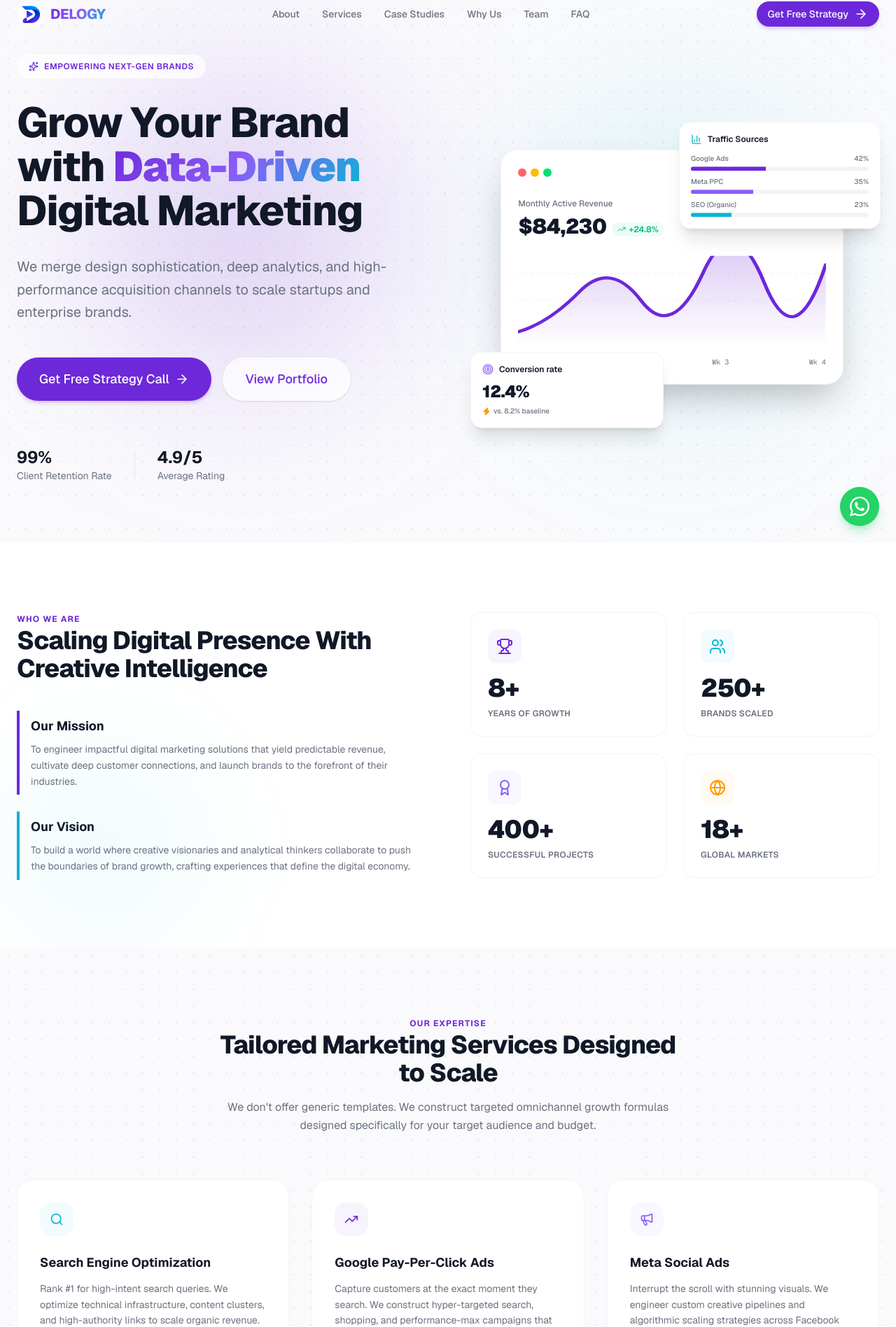
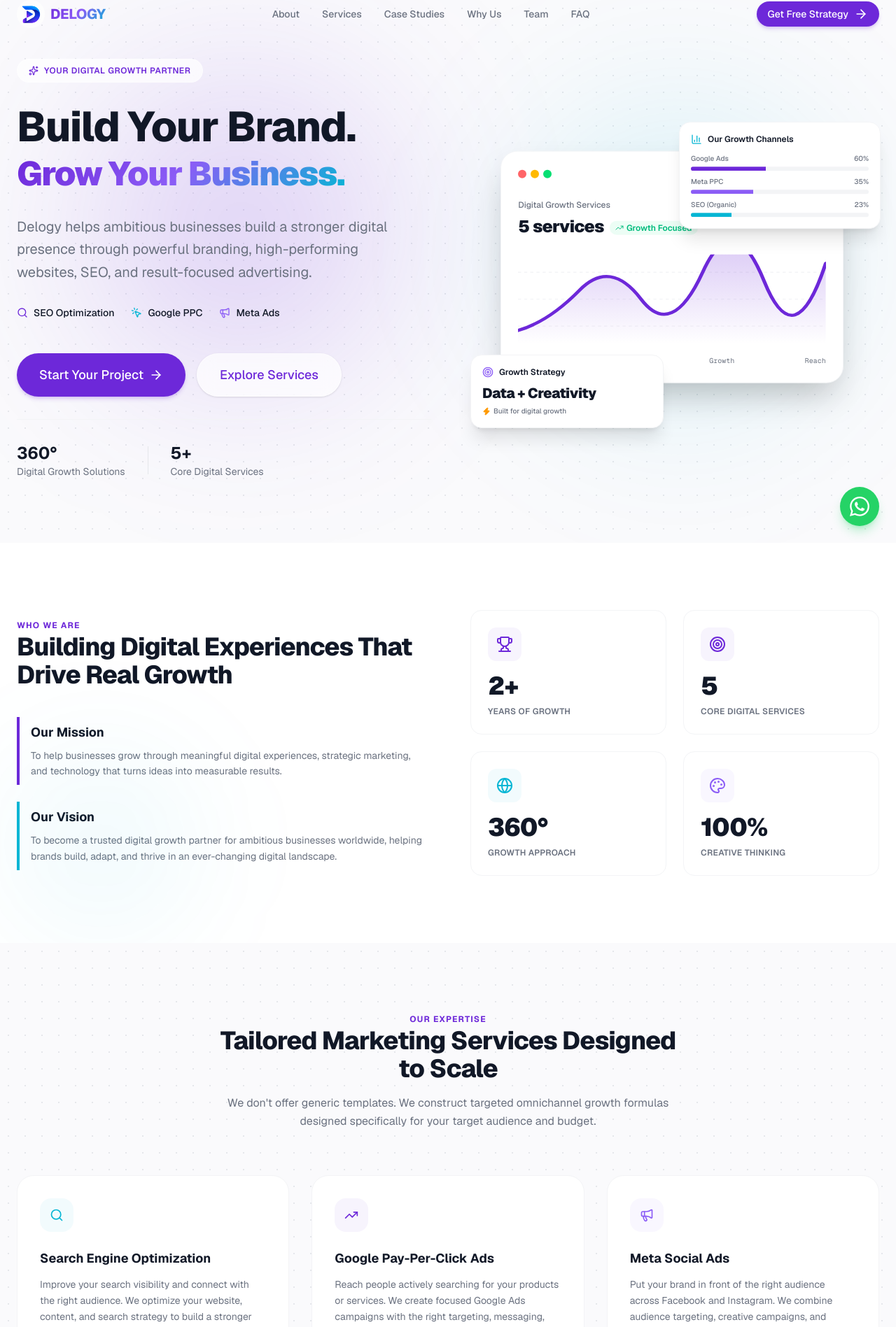
Before and after one commit to tanushka2811/Delogy, a Next.js app: page / in a window 1280 px wide. Shown: the part 24-1921 px from the top of the page at 70% size. Built offline with nearby package versions, Linux system fonts and the light colour scheme.

Commit message:
edit home,about page

```diff
--- a/src/components/sections/About.tsx
+++ b/src/components/sections/About.tsx
@@ -2,41 +2,41 @@
 
 import React from "react";
 import { motion } from "framer-motion";
-import { Globe, Users, Trophy, Award } from "lucide-react";
+import {  Trophy, Award, Target, Palette, Globe } from "lucide-react";
 import AnimatedCounter from "../ui/AnimatedCounter";
 
 const STATS = [
   {
     id: "years",
-    target: 8,
+    target: 2,
     suffix: "+",
     label: "Years of Growth",
     icon: Trophy,
     color: "text-primary bg-primary/5",
   },
   {
-    id: "clients",
-    target: 250,
-    suffix: "+",
-    label: "Brands Scaled",
-    icon: Users,
+    id: "services",
+    target: 5,
+    suffix: "",
+    label: "Core Digital Services",
+    icon: Target,
+    color: "text-primary bg-primary/5",
+  },
+   {
+    id: "marketing",
+    target: 360,
+    suffix: "°",
+    label: "Growth Approach",
+    icon: Globe,
     color: "text-accent bg-accent/5",
   },
-  {
-    id: "projects",
-    target: 400,
-    suffix: "+",
-    label: "Successful Projects",
-    icon: Award,
+   {
+    id: "creative",
+    target: 100,
+    suffix: "%",
+    label: "Creative Thinking",
+    icon: Palette,
     color: "text-secondary bg-secondary/5",
-  },
-  {
-    id: "countries",
-    target: 18,
-    suffix: "+",
-    label: "Global Markets",
-    icon: Globe,
-    color: "text-amber-500 bg-amber-500/5",
   },
 ];
 
@@ -61,22 +61,27 @@ export default function About() {
               Who We Are
             </span>
             <h2 className="text-3xl sm:text-4xl font-extrabold text-bg-dark tracking-tight">
-              Scaling Digital Presence With Creative Intelligence
+             Building Digital Experiences That Drive Real Growth
             </h2>
+
           </div>
 
           <div className="space-y-6">
             <div className="border-l-4 border-primary pl-4 py-2">
               <h3 className="font-bold text-lg text-bg-dark mb-2">Our Mission</h3>
               <p className="text-muted text-sm leading-relaxed">
-                To engineer impactful digital marketing solutions that yield predictable revenue, cultivate deep customer connections, and launch brands to the forefront of their industries.
+               To help businesses grow through meaningful digital experiences,
+                strategic marketing, and technology that turns ideas into
+                measurable results.
               </p>
             </div>
 
             <div className="border-l-4 border-accent pl-4 py-2">
               <h3 className="font-bold text-lg text-bg-dark mb-2">Our Vision</h3>
               <p className="text-muted text-sm leading-relaxed">
-                To build a world where creative visionaries and analytical thinkers collaborate to push the boundaries of brand growth, crafting experiences that define the digital economy.
+                To become a trusted digital growth partner for ambitious
+                businesses worldwide, helping brands build, adapt, and thrive
+                in an ever-changing digital landscape.
               </p>
             </div>
           </div>
--- a/src/components/sections/Hero.tsx
+++ b/src/components/sections/Hero.tsx
@@ -2,7 +2,7 @@
 
 import React from "react";
 import { motion, useScroll, useTransform } from "framer-motion";
-import { ArrowRight, BarChart3, TrendingUp, Sparkles, Target, Zap } from "lucide-react";
+import { ArrowRight, BarChart3, TrendingUp, Sparkles, Target, Zap, Megaphone, MousePointerClick, Search } from "lucide-react";
 import Button from "../ui/Button";
 
 export default function Hero() {
@@ -43,20 +43,21 @@ export default function Hero() {
           {/* Sparkle Badge */}
           <div className="inline-flex items-center gap-2 px-4 py-2 rounded-full glass border border-primary/10 text-primary font-semibold text-xs tracking-wider uppercase">
             <Sparkles className="w-3.5 h-3.5" />
-            Empowering Next-Gen Brands
+            Your Digital Growth Partner
           </div>
 
           <h1 className="text-4xl sm:text-5xl md:text-6xl font-extrabold tracking-tight text-bg-dark leading-[1.1] sm:leading-[1.05]">
-            Grow Your Brand with{" "}
-            <span className="text-gradient font-black">
-              Data-Driven
-            </span>{" "}
-            Digital Marketing
+            Build Your Brand.{" "}
+            <span className="text-gradient font-black md:text-5xl sm:text-5xl text-4xl">
+             Grow Your Business.
+            </span>
+
           </h1>
 
           <p className="text-muted text-lg sm:text-xl leading-relaxed max-w-xl">
-            We merge design sophistication, deep analytics, and high-performance acquisition channels to scale startups and enterprise brands.
+          Delogy helps ambitious businesses build a stronger digital presence through powerful branding, high-performing websites, SEO, and result-focused advertising.
           </p>
+          {/* Supporting Text */} <div className="flex flex-wrap gap-x-6  text-sm font-medium text-bg-dark"> <span className="flex items-center gap-2"> <Search className="w-4 h-4 text-primary" /> SEO Optimization </span> <span className="flex items-center gap-2"> <MousePointerClick className="w-4 h-4 text-accent" /> Google PPC </span> <span className="flex items-center gap-2"> <Megaphone className="w-4 h-4 text-secondary" /> Meta Ads </span> </div>
 
           {/* Action CTAs */}
           <div className="flex flex-wrap gap-4 pt-4">
@@ -67,27 +68,27 @@ export default function Hero() {
               onClick={() => handleScrollTo("#contact")}
               className="group"
             >
-              Get Free Strategy Call
+              Start Your Project
             </Button>
             <Button
               variant="glass"
               size="lg"
               onClick={() => handleScrollTo("#projects")}
             >
-              View Portfolio
+              Explore Services
             </Button>
           </div>
 
           {/* Quick trust metrics */}
           <div className="pt-8 border-t border-gray-100 flex items-center gap-8 text-sm text-muted">
             <div>
-              <span className="block text-2xl font-bold text-bg-dark">99%</span>
-              Client Retention Rate
+              <span className="block text-2xl font-bold text-bg-dark">360°</span>
+              Digital Growth Solutions
             </div>
             <div className="w-[1px] h-10 bg-gray-200" />
             <div>
-              <span className="block text-2xl font-bold text-bg-dark">4.9/5</span>
-              Average Rating
+              <span className="block text-2xl font-bold text-bg-dark">5+</span>
+               Core Digital Services
             </div>
           </div>
         </motion.div>
@@ -113,17 +114,17 @@ export default function Hero() {
                 <span className="w-3 h-3 rounded-full bg-green-400" />
               </div>
               <div className="text-[10px] text-muted font-mono tracking-widest uppercase">
-                PixelPulse Analytics
+                DELOGY / GROWTH
               </div>
             </div>
 
             {/* Header metrics */}
             <div className="mb-6">
-              <span className="text-xs text-muted font-medium">Monthly Active Revenue</span>
+              <span className="text-xs text-muted font-medium"> Digital Growth Services</span>
               <div className="flex items-baseline gap-2 mt-1">
-                <span className="text-3xl font-black text-bg-dark tracking-tight">$84,230</span>
+                <span className="text-2xl font-black text-bg-dark tracking-tight">5 services</span>
                 <span className="text-xs font-semibold text-emerald-500 bg-emerald-50 px-2 py-0.5 rounded-full flex items-center gap-1">
-                  <TrendingUp className="w-3 h-3" /> +24.8%
+                  <TrendingUp className="w-3 h-3" /> Growth Focused
                 </span>
               </div>
             </div>
@@ -158,10 +159,10 @@ export default function Hero() {
 
             {/* Chart footer labels */}
             <div className="flex justify-between items-center text-[10px] text-muted font-mono mt-4">
-              <span>Wk 1</span>
-              <span>Wk 2</span>
-              <span>Wk 3</span>
-              <span>Wk 4</span>
+              <span>Brand</span>
+              <span>Website</span>
+              <span>Growth</span>
+              <span>Reach</span>
             </div>
           </motion.div>
 
@@ -173,13 +174,13 @@ export default function Hero() {
           >
             <div className="flex items-center gap-2 text-xs font-semibold text-bg-dark mb-3">
               <BarChart3 className="w-4 h-4 text-accent" />
-              Traffic Sources
+             Our Growth Channels
             </div>
             <div className="space-y-2">
               <div className="space-y-1">
                 <div className="flex justify-between text-[10px] font-medium text-muted">
                   <span>Google Ads</span>
-                  <span>42%</span>
+                  <span>60%</span>
                 </div>
                 <div className="w-full bg-gray-100 h-1.5 rounded-full overflow-hidden">
                   <div className="bg-primary h-full w-[42%]" />
@@ -214,11 +215,11 @@ export default function Hero() {
           >
             <div className="flex items-center gap-2 text-xs font-semibold text-bg-dark mb-2">
               <Target className="w-4 h-4 text-secondary" />
-              Conversion rate
+               Growth Strategy
             </div>
-            <div className="text-2xl font-black text-bg-dark tracking-tight">12.4%</div>
+            <div className="text-xl font-black text-bg-dark tracking-tight"> Data + Creativity</div>
             <span className="text-[10px] text-muted flex items-center gap-1 mt-1 font-medium">
-              <Zap className="w-3 h-3 text-amber-500 fill-amber-500" /> vs. 8.2% baseline
+              <Zap className="w-3 h-3 text-amber-500 fill-amber-500" /> Built for digital growth
             </span>
           </motion.div>
 
--- a/src/components/sections/Services.tsx
+++ b/src/components/sections/Services.tsx
@@ -8,10 +8,7 @@ import {
   Megaphone,
   Share2,
   Compass,
-  FileText,
-  MailOpen,
   Laptop,
-  BarChart2,
   ArrowUpRight,
 } from "lucide-react";
 
@@ -19,21 +16,21 @@ const SERVICES = [
   {
     id: "seo",
     title: "Search Engine Optimization",
-    description: "Rank #1 for high-intent search queries. We optimize technical infrastructure, content clusters, and high-authority links to scale organic revenue.",
+    description: "Improve your search visibility and connect with the right audience. We optimize your website, content, and search strategy to build a stronger organic presence and support long-term growth.",
     icon: Search,
     color: "text-accent bg-accent/5 hover:bg-accent/15",
   },
   {
     id: "google-ads",
     title: "Google Pay-Per-Click Ads",
-    description: "Capture customers at the exact moment they search. We construct hyper-targeted search, shopping, and performance-max campaigns that convert.",
+    description: "Reach people actively searching for your products or services. We create focused Google Ads campaigns with the right targeting, messaging, and optimization to help turn clicks into meaningful business opportunities.",
     icon: TrendingUp,
     color: "text-primary bg-primary/5 hover:bg-primary/15",
   },
   {
     id: "meta-ads",
     title: "Meta Social Ads",
-    description: "Interrupt the scroll with stunning visuals. We engineer custom creative pipelines and algorithmic scaling strategies across Facebook and Instagram.",
+    description: "Put your brand in front of the right audience across Facebook and Instagram. We combine audience targeting, creative campaigns, and continuous optimization to build awareness and generate valuable leads.",
     icon: Megaphone,
     color: "text-secondary bg-secondary/5 hover:bg-secondary/15",
   },
@@ -47,38 +44,19 @@ const SERVICES = [
   {
     id: "brand",
     title: "Brand Identity & Strategy",
-    description: "Carve out your unique market position. We shape modern logos, typographic rules, product messaging matrices, and cohesive visual styles.",
+    description:  "Build a brand that people can recognize, remember, and trust. We develop clear brand positioning, visual direction, messaging, and strategy that give your business a consistent digital identity.",
     icon: Compass,
     color: "text-primary bg-primary/5 hover:bg-primary/15",
   },
-  {
-    id: "content",
-    title: "Content Marketing",
-    description: "Establish industry thought leadership. We write long-form data-driven reports, blog clusters, and creative copy designed to educate and capture leads.",
-    icon: FileText,
-    color: "text-secondary bg-secondary/5 hover:bg-secondary/15",
-  },
-  {
-    id: "email",
-    title: "Email & SMS Marketing",
-    description: "Automate user lifetime value. We write customized checkout-recovery flows, welcome sequences, and weekly digests using advanced segmentation.",
-    icon: MailOpen,
-    color: "text-accent bg-accent/5 hover:bg-accent/15",
-  },
+
   {
     id: "web",
     title: "High-Converting Web Design",
-    description: "Speed, design, and code combined. We craft premium landing pages and Webflow/Next.js portals optimized for maximum load speed and conversions.",
+    description: "Create a website that represents your brand and supports your business goals. We design and develop modern, responsive, and user-focused websites that deliver a smooth experience across every device.",
     icon: Laptop,
     color: "text-primary bg-primary/5 hover:bg-primary/15",
   },
-  {
-    id: "analytics",
-    title: "Advanced Data Analytics",
-    description: "No guesswork, just absolute metrics. We integrate Server-Side Tracking, GA4 dashboards, and custom marketing attribution models for crystal-clear ROI.",
-    icon: BarChart2,
-    color: "text-secondary bg-secondary/5 hover:bg-secondary/15",
-  },
+
 ];
 
 const containerVariants = {
@@ -127,7 +105,7 @@ export default function Services() {
             Tailored Marketing Services Designed to Scale
           </h2>
           <p className="text-muted text-base leading-relaxed">
-            We don't offer generic templates. We construct targeted omnichannel growth formulas designed specifically for your target audience and budget.
+            We don&apos;t offer generic templates. We construct targeted omnichannel growth formulas designed specifically for your target audience and budget.
           </p>
         </div>
 
```
